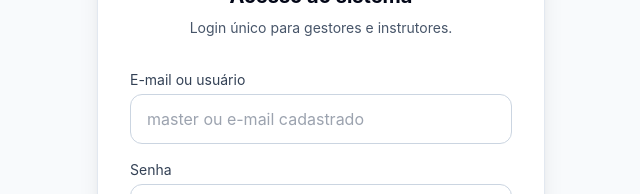
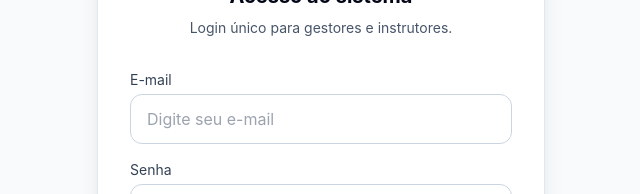
Before and after one commit to williamawxj/e-ste, a React (Vite) app: page /login in a window 1280 px wide. Shown: the part 215-409 px from the top of the page, without its empty margins (319-959 px from the left). Built offline with nearby package versions, Linux system fonts and the light colour scheme; no server answers.

Commit message:
Simplifica rotulo e placeholder do campo de e-mail no login
Troca "E-mail ou usuario" por "E-mail" e remove a mencao a "master" no
placeholder, deixando "Digite seu e-mail".

```diff
--- a/src/pages/Login.jsx
+++ b/src/pages/Login.jsx
@@ -36,13 +36,13 @@ export default function Login({ onLogin }) {
 
         <form onSubmit={handleSubmit} className="space-y-4" autoComplete="off">
           <label className="block">
-            <span className="mb-1 block text-sm text-slate-700">E-mail ou usuário</span>
+            <span className="mb-1 block text-sm text-slate-700">E-mail</span>
             <input
               className="w-full rounded-xl border border-slate-300 bg-white px-4 py-3 text-slate-900 outline-none focus:border-blue-500 focus:ring-2 focus:ring-blue-100"
               name="este_usuario_manual"
               value={email}
               onChange={(e) => setEmail(e.target.value)}
-              placeholder="master ou e-mail cadastrado"
+              placeholder="Digite seu e-mail"
               autoComplete="off"
               autoCorrect="off"
               autoCapitalize="none"
```
